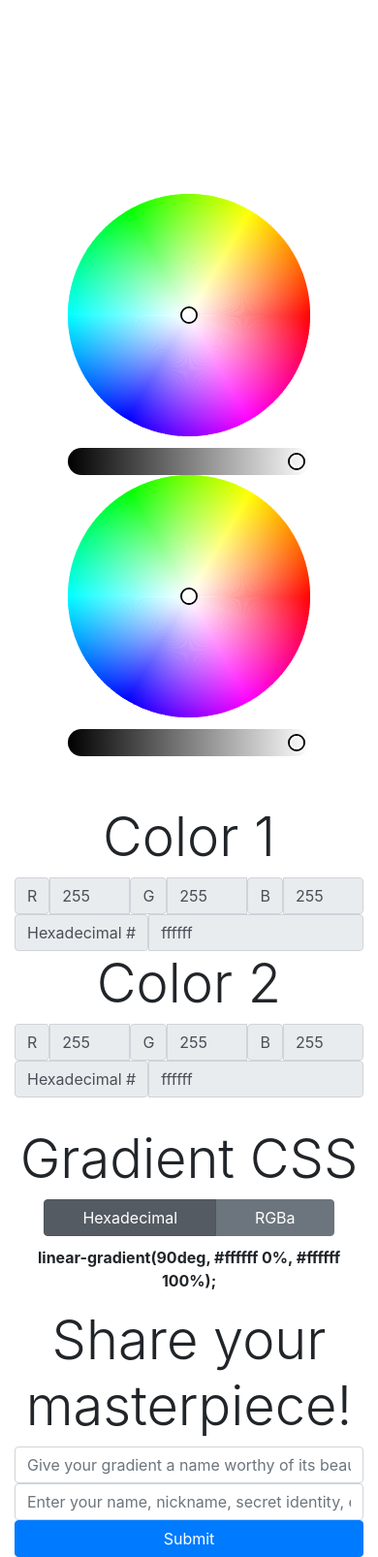
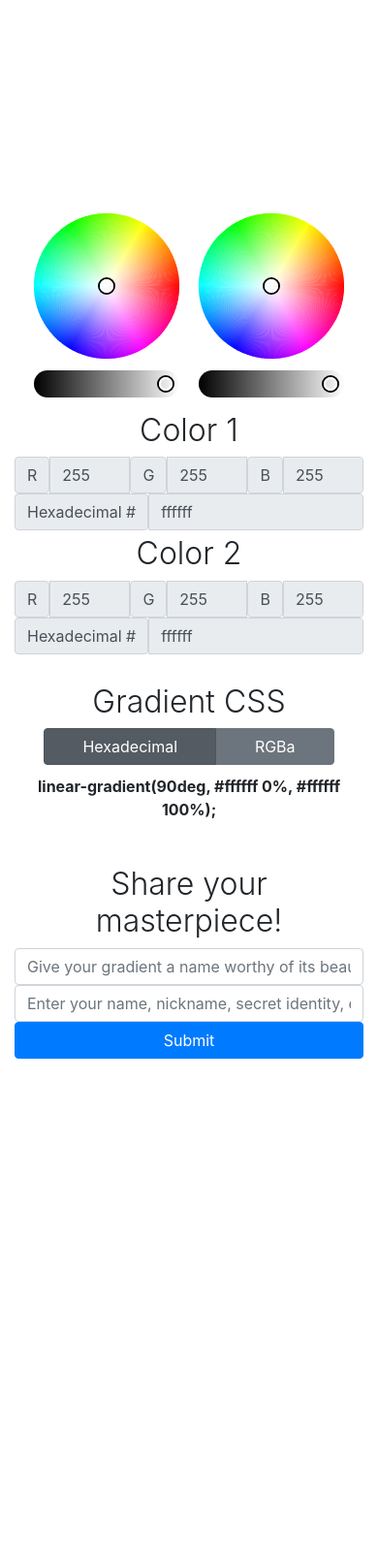
Before and after one commit to timothy-johnston/GradientBox, a Django app: page / in a window 390 px wide. Shown: the part 1587-3193 px from the top of the page at 97% size. After the commit the page ends 2679 px from the top, so only its background shows below. Run offline with Django 3.2, Linux system fonts and the light colour scheme; data that the repository does not hold is empty; some libraries are stand-ins or nearby versions.

Commit message:
mobile styling: custom gradient section

```diff
--- a/gradientbox/api/static/api/main.css
+++ b/gradientbox/api/static/api/main.css
@@ -38,10 +38,32 @@
         font-size: 2rem !important
     }
 
+    #color-picker-container {
+        margin-top: 20px !important
+    }
+
+    .input-container-group h4, #generated-css-header, #share-header {
+        font-size: 2rem;
+    }
+
+    #color-picker-container {
+        margin-bottom: 10px !important;
+    }
+
+    .input-container-group {
+        margin-top: 5px !important;
+    }
+
+    #gradient-submit-container {
+        margin-top: 30px !important;
+    }
+
+
 
 
     #gradient-submit-btn {
         width: 100% !important;
+        margin-bottom: 30px;
     }
 
 }
@@ -141,19 +163,8 @@ section {
 }
 
 
-
-
-
-
-
-
-
-
 #section-custom {
     background: #ffd7b1;
-    /* display: flex;
-    flex-direction: column;
-    justify-content: center; */
 }
 
 #gradient-creation-container {
--- a/gradientbox/api/static/api/main.js
+++ b/gradientbox/api/static/api/main.js
@@ -56,12 +56,14 @@ $( document ).ready(function() {
 
 function createColorPickers() {
 
+    var wheelWidth = setColorPickerWidth()
+
     var colorPicker1 = new iro.ColorPicker("#color-picker-1", {
-        width: 250,
+        width: wheelWidth,
         color: "#ffffff"
     });
     var colorPicker2 = new iro.ColorPicker("#color-picker-2", {
-        width: 250,
+        width: wheelWidth,
         color: "#ffffff"
     });
 
@@ -76,6 +78,23 @@ function createColorPickers() {
     });
 
 
+
+}
+
+//Can't set wheel width with css, so for mobile set width on page
+//load based on screen width
+function setColorPickerWidth() {
+
+    var windowWidth = $(window).width();
+    var wheelWidth;
+
+    if (windowWidth >= 767) {
+        wheelWidth = 250;
+    } else {
+        wheelWidth = 150;
+    }
+
+    return wheelWidth;
 
 }
 
```
